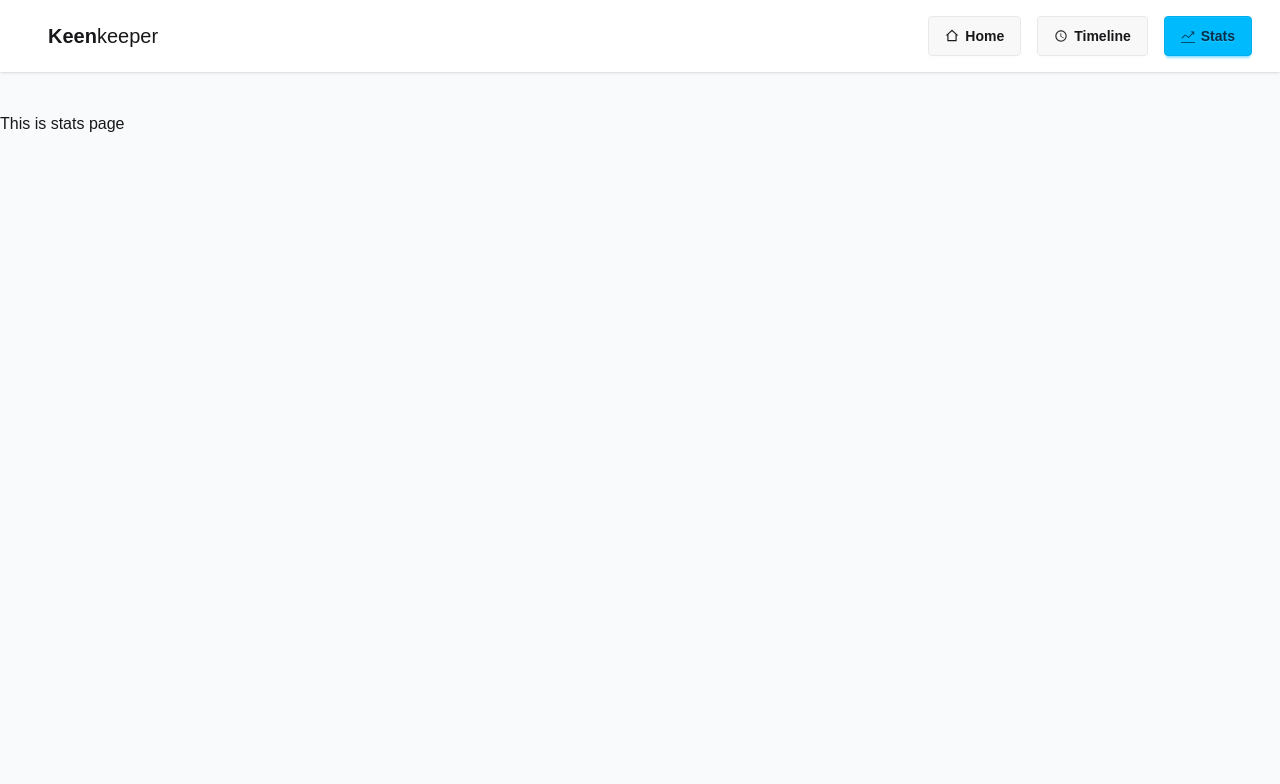
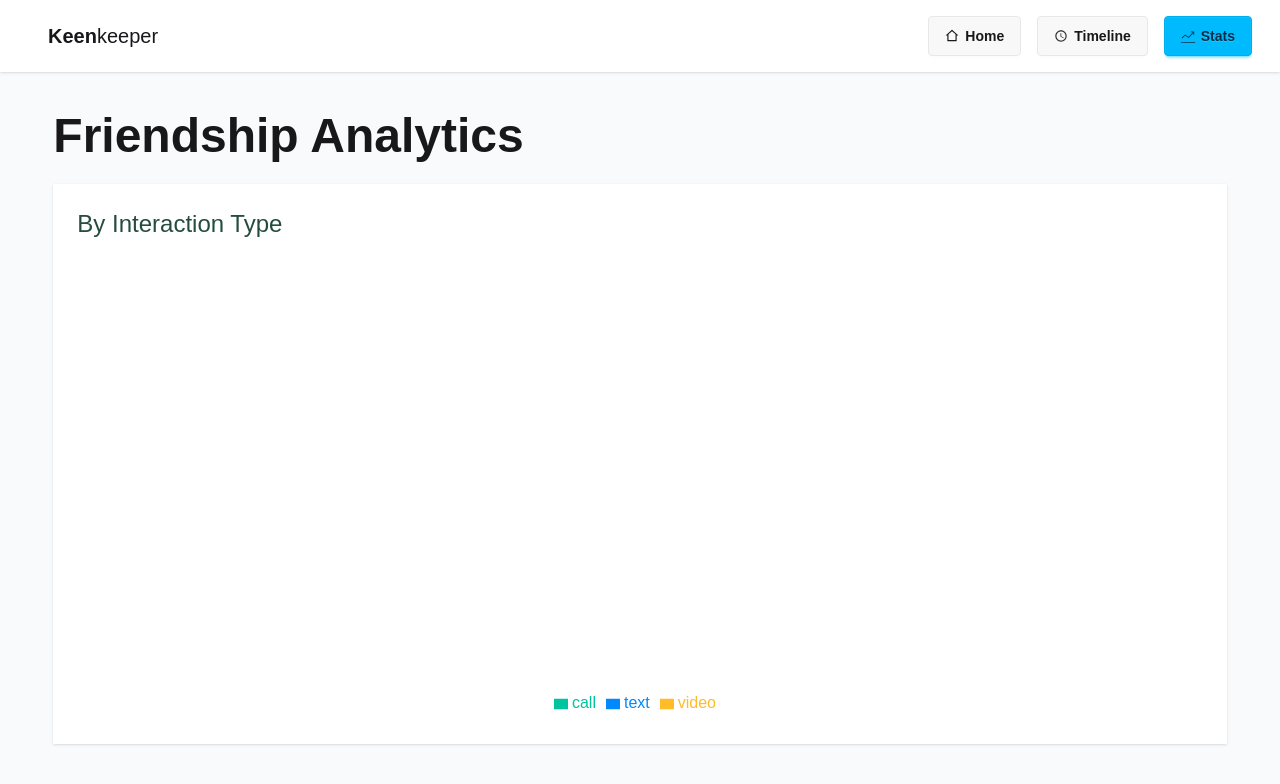
Before and after one commit to tazmul-dev/kin-keeper, a React (Vite) app: page /stats in a window 1280 px wide. Shown: the top 784 px of the page. Built offline with nearby package versions, Linux system fonts and the light colour scheme.

Commit message:
completed stats page

```diff
--- a/package.json
+++ b/package.json
@@ -15,6 +15,8 @@
     "react-dom": "^19.2.4",
     "react-icons": "^5.6.0",
     "react-router": "^7.14.1",
+    "react-toastify": "^11.0.5",
+    "recharts": "^3.8.1",
     "tailwindcss": "^4.2.2"
   },
   "devDependencies": {
--- a/src/main.jsx
+++ b/src/main.jsx
@@ -10,6 +10,8 @@ import TimelinePage from './pages/timeline/TimelinePage.jsx';
 import StatsPage from './pages/statsPage/StatsPage.jsx';
 import FriendDetails from './pages/friendDetails/FriendDetails.jsx';
 import Context from './context/Context.jsx';
+import { ToastContainer } from 'react-toastify';
+
 
 
 const router = createBrowserRouter([
@@ -43,8 +45,11 @@ const router = createBrowserRouter([
 
 createRoot(document.getElementById('root')).render(
   <StrictMode>
+
     <Context>
-   <RouterProvider router={router}></RouterProvider>
+   <RouterProvider router={router}>
+   </RouterProvider>
+   <ToastContainer></ToastContainer>
     </Context>
 
 
--- a/src/pages/friendDetails/FriendDetails.jsx
+++ b/src/pages/friendDetails/FriendDetails.jsx
@@ -5,6 +5,7 @@ import { PiArchiveBold } from 'react-icons/pi';
 import { RiDeleteBinLine } from 'react-icons/ri';
 import { useLoaderData, useParams } from 'react-router';
 import { FriendContext } from '../../context/Context';
+import { toast } from 'react-toastify';
 
 
 const FriendDetails = () => {
@@ -33,6 +34,8 @@ const FriendDetails = () => {
     //  setData(prev => [...prev, ...call])
 
     const handelText = ()=>{
+
+        toast.success('success send text')
         const now = new Date();
       let text ={
 
@@ -42,11 +45,13 @@ const FriendDetails = () => {
         image:"https://i.ibb.co.com/27WFqgrf/text.png"
 
        }
+
         setData( [...datas, text])
 
     }
 
     const handelCall = ()=>{
+      toast.success('success call')
           const now = new Date();
         let call ={
              name: name,
@@ -60,6 +65,7 @@ const FriendDetails = () => {
     }
 
     const handelVideo = ()=>{
+         toast.success('success video call')
           const now = new Date();
         let video = {
              name: name,
@@ -67,6 +73,7 @@ const FriendDetails = () => {
             image:"https://i.ibb.co.com/bMB6ytvS/video.png",
             date: now.toLocaleDateString("en-US"),
         }
+
 
         setData( [...datas, video])
     }
--- a/src/pages/statsPage/StatsPage.jsx
+++ b/src/pages/statsPage/StatsPage.jsx
@@ -1,9 +1,51 @@
-import React from 'react';
+import React, { useContext } from 'react';
+import { FriendContext } from '../../context/Context';
+import { Legend, Pie, PieChart, Tooltip } from 'recharts';
 
 const StatsPage = () => {
+
+    const { datas } = useContext(FriendContext)
+    const text = datas.filter(data => data.type === "Text")
+    const call = datas.filter(data => data.type === "Call")
+    const video = datas.filter(data => data.type === "Video")
+
+    const data = [
+        { name: 'text', value: text.length, fill: '#0088FE' },
+        { name: 'call', value: call.length, fill: '#00C49F' },
+        { name: 'video', value: video.length, fill: '#FFBB28' },
+
+    ];
+
     return (
-        <div>
-            <h1>This is stats page</h1>
+        <div className='max-w-11/12 mx-auto'>
+            <h1 className='font-bold text-5xl mb-6'>Friendship Analytics</h1>
+
+            <div className='bg-white shadow p-6'>
+                <h1 className='font-medium text-2xl text-[#244D3F]'>By Interaction Type</h1>
+                <div className='flex justify-center'>
+                    <PieChart style={{ width: '100%', maxWidth: '500px', maxHeight: '60vh', aspectRatio: 1 }} responsive>
+                        <Pie
+                            data={data}
+                            innerRadius="80%"
+                            outerRadius="100%"
+                            // Corner radius is the rounded edge of each pie slice
+                            cornerRadius="50%"
+                            fill="#8884d8"
+                            // padding angle is the gap between each pie slice
+                            paddingAngle={5}
+                            dataKey="value"
+                            isAnimationActive={true}
+                        />
+                        <Legend></Legend>
+                        <Tooltip></Tooltip>
+                    </PieChart>
+                </div>
+            </div>
+
+
+
+
+
         </div>
     );
 };
--- a/src/pages/timeline/TimelinePage.jsx
+++ b/src/pages/timeline/TimelinePage.jsx
@@ -7,7 +7,7 @@ const TimelinePage = () => {
 
     return (
         <div className='max-w-11/12 mx-auto'>
-            <h1>This is time line page</h1>
+            <h1 className='font-bold text-5xl mt-6'>This is time line page</h1>
             <div className="dropdown dropdown-bottom">
                 <div tabIndex={0} role="button" className="btn m-1"><button onClick={()=>setSort('all')}>Filter timeline ⬇️</button></div>
                 <ul tabIndex="-1" className="dropdown-content menu bg-base-100 rounded-box z-1 w-52 p-2 shadow-sm">
```
Also changed, not shown: 1 other file (tests, documents, lock files or other folders).
